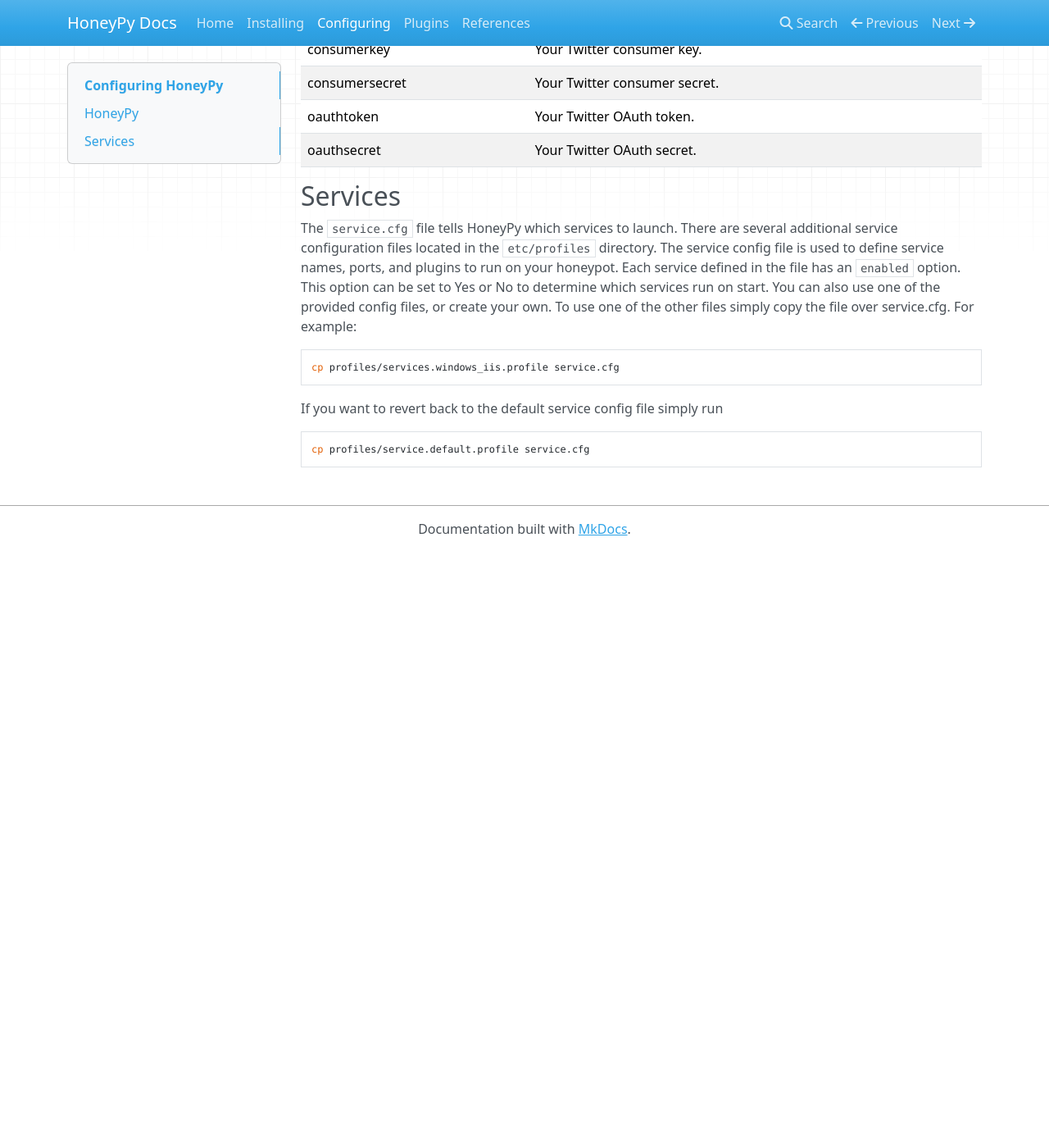
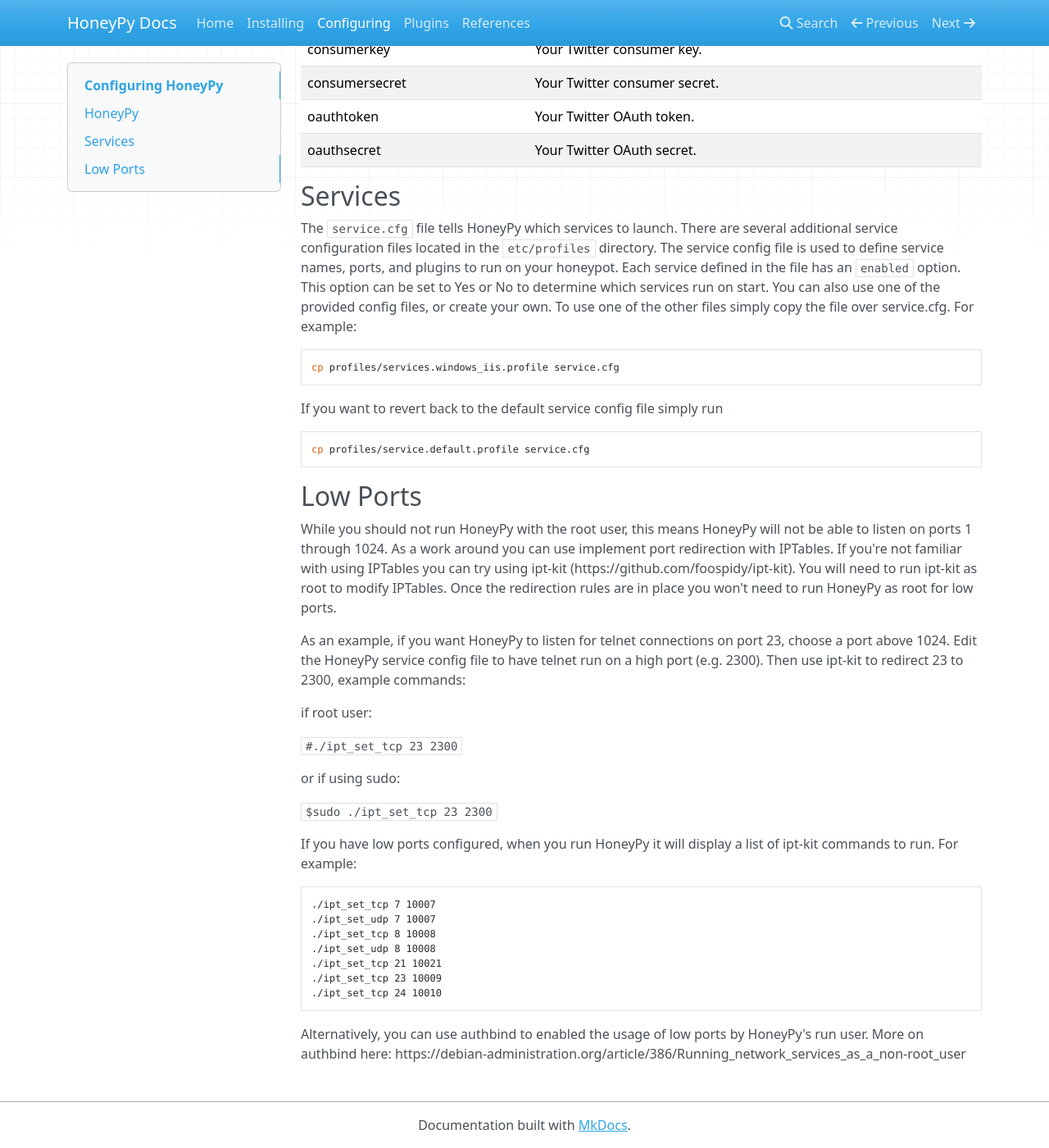
Before and after one commit to foospidy/HoneyPy, an MkDocs documentation site: the page built from docs/configuring.md, in a window 1280 px wide and 1400 px high, scrolled down 2244 px. Shown: the whole window at 82% size. Built offline with MkDocs 1.6.1, drawn with Linux system fonts in a browser that asks for light colours; nearby versions of some CDN libraries; old or Windows-style settings are respelled for this version of MkDocs; before the commit the page ends 2917 px from its top, so only the background shows below that.

Commit message:
docs update

````diff
--- a/docs/configuring.md
+++ b/docs/configuring.md
@@ -96,3 +96,32 @@
 ```bash
 cp profiles/service.default.profile service.cfg
 ```
+
+## Low Ports
+
+While you should not run HoneyPy with the root user, this means HoneyPy will not be able to listen on ports 1 through 1024. As a work around you can use implement port redirection with IPTables. If you're not familiar with using IPTables you can try using ipt-kit (https://github.com/foospidy/ipt-kit). You will need to run ipt-kit as root to modify IPTables. Once the redirection rules are in place you won't need to run HoneyPy as root for low ports.
+
+As an example, if you want HoneyPy to listen for telnet connections on port 23, choose a port above 1024. Edit the HoneyPy service config file to have telnet run on a high port (e.g. 2300). Then use ipt-kit to redirect 23 to 2300, example commands:
+
+if root user:
+
+`#./ipt_set_tcp 23 2300`
+
+or if using sudo:
+
+`$sudo ./ipt_set_tcp 23 2300`
+
+If you have low ports configured, when you run HoneyPy it will display a list of ipt-kit commands to run. For example:
+
+```
+./ipt_set_tcp 7 10007
+./ipt_set_udp 7 10007
+./ipt_set_tcp 8 10008
+./ipt_set_udp 8 10008
+./ipt_set_tcp 21 10021
+./ipt_set_tcp 23 10009
+./ipt_set_tcp 24 10010
+```
+
+Alternatively, you can use authbind to enabled the usage of low ports by HoneyPy's run user. More on authbind here:
+https://debian-administration.org/article/386/Running_network_services_as_a_non-root_user
````
